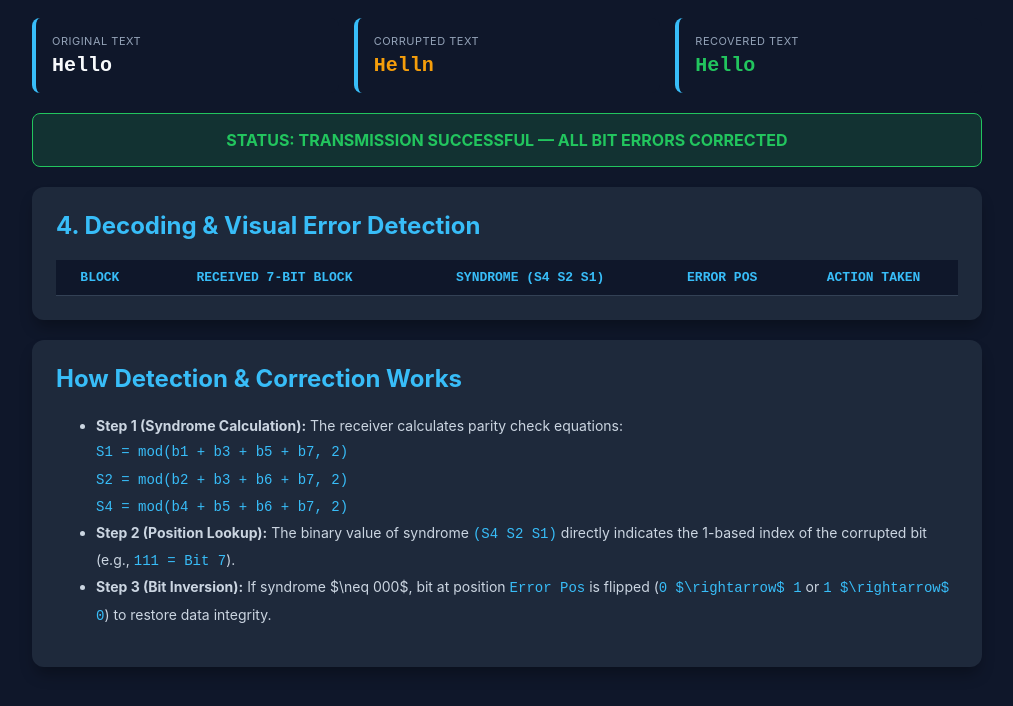
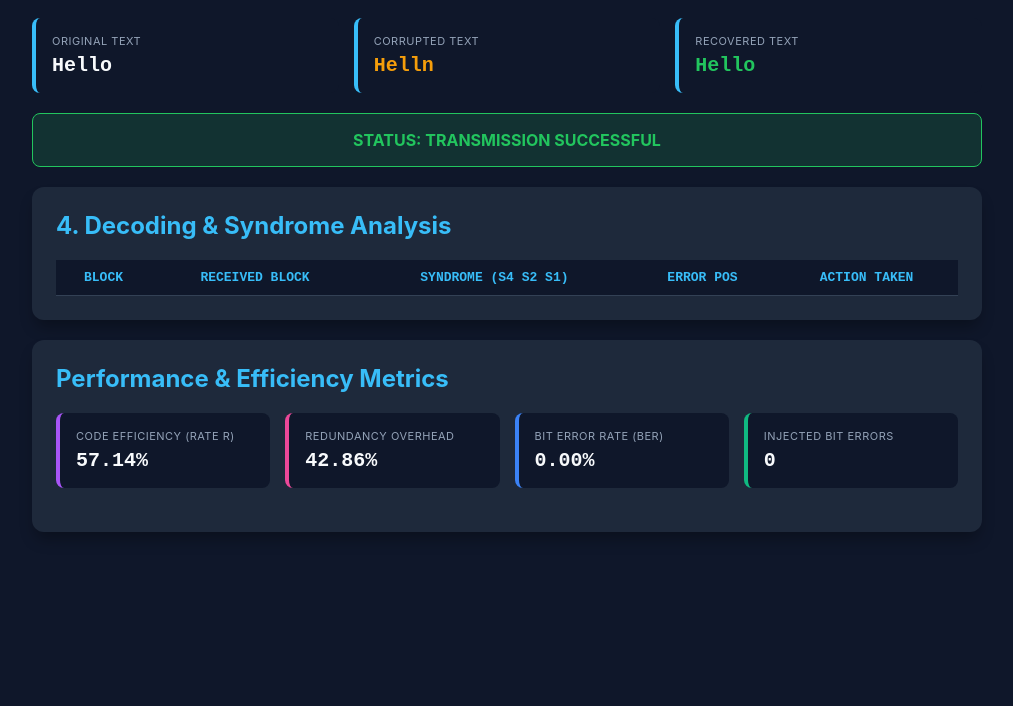
Before and after one commit to sadaf0915/Hamming_Code, a plain HTML site: page index.html in a window 1280 px wide. Shown: the part 72-778 px from the top of the page, without its empty margins (133-1146 px from the left). Drawn offline with Linux system fonts and the light colour scheme.

Commit message:
Update4 index.html

```diff
--- a/index.html
+++ b/index.html
@@ -75,7 +75,6 @@
             background: #0f172a;
             border: 1px solid #334155;
         }
-        .bit-error { background: rgba(239, 68, 68, 0.3); border-color: var(--error); color: var(--error); }
         .bit-corrected { background: rgba(34, 197, 94, 0.3); border-color: var(--success); color: var(--success); animation: pulse 1.5s infinite; }
 
         @keyframes pulse {
@@ -112,14 +111,14 @@
     <!-- Status Banner -->
     <div id="statusBanner" class="status-banner status-success">Processing Transmission Stream...</div>
 
-    <!-- Interactive Decoding Table -->
+    <!-- Decoding & Syndrome Analysis Card -->
     <div class="card">
-        <h2>4. Decoding & Visual Error Detection</h2>
+        <h2>4. Decoding & Syndrome Analysis</h2>
         <table>
             <thead>
                 <tr>
                     <th>Block</th>
-                    <th>Received 7-Bit Block</th>
+                    <th>Received Block</th>
                     <th>Syndrome (S4 S2 S1)</th>
                     <th>Error Pos</th>
                     <th>Action Taken</th>
@@ -131,18 +130,27 @@
         </table>
     </div>
 
-    <!-- Step-by-Step Logic Explanation -->
+    <!-- Performance & Efficiency Metrics -->
     <div class="card">
-        <h2>How Detection & Correction Works</h2>
-        <ul style="line-height: 1.8; color: #cbd5e1; font-size: 14px;">
-            <li><strong>Step 1 (Syndrome Calculation):</strong> The receiver calculates parity check equations:
-                <br><code style="color: var(--accent);">S1 = mod(b1 + b3 + b5 + b7, 2)</code>
-                <br><code style="color: var(--accent);">S2 = mod(b2 + b3 + b6 + b7, 2)</code>
-                <br><code style="color: var(--accent);">S4 = mod(b4 + b5 + b6 + b7, 2)</code>
-            </li>
-            <li><strong>Step 2 (Position Lookup):</strong> The binary value of syndrome <code style="color: var(--accent);">(S4 S2 S1)</code> directly indicates the 1-based index of the corrupted bit (e.g., <code style="color: var(--accent);">111 = Bit 7</code>).</li>
-            <li><strong>Step 3 (Bit Inversion):</strong> If syndrome $\neq 000$, bit at position <code style="color: var(--accent);">Error Pos</code> is flipped (<code style="color: var(--accent);">0 $\rightarrow$ 1</code> or <code style="color: var(--accent);">1 $\rightarrow$ 0</code>) to restore data integrity.</li>
-        </ul>
+        <h2>Performance & Efficiency Metrics</h2>
+        <div class="grid">
+            <div class="metric-box" style="border-color: #a855f7;">
+                <div class="metric-title">Code Efficiency (Rate R)</div>
+                <div class="metric-val">57.14%</div>
+            </div>
+            <div class="metric-box" style="border-color: #ec4899;">
+                <div class="metric-title">Redundancy Overhead</div>
+                <div class="metric-val">42.86%</div>
+            </div>
+            <div class="metric-box" style="border-color: #3b82f6;">
+                <div class="metric-title">Bit Error Rate (BER)</div>
+                <div class="metric-val" id="berVal">0.00%</div>
+            </div>
+            <div class="metric-box" style="border-color: #10b981;">
+                <div class="metric-title">Injected Bit Errors</div>
+                <div class="metric-val" id="errCountVal">0</div>
+            </div>
+        </div>
     </div>
 
     <script>
@@ -157,8 +165,14 @@
         document.getElementById('origText').textContent = orig;
         document.getElementById('corrText').textContent = corr;
         document.getElementById('recText').textContent = rec;
+        document.getElementById('errCountVal').textContent = errs;
 
-        // Render Syndrome & Bit Correction Table
+        // Calculate BER
+        const totalBits = orig.length * 8 * (7/4);
+        const ber = totalBits > 0 ? ((errs / totalBits) * 100).toFixed(2) : '0.00';
+        document.getElementById('berVal').textContent = ber + '%';
+
+        // Render Syndrome Table & Highlighted Errors
         const tbody = document.getElementById('syndromeTableBody');
         if (blocksData) {
             const rows = blocksData.split(';');
@@ -172,7 +186,7 @@
                 if (action.includes('CORRECTED')) actionClass = 'action-corrected';
                 if (action.includes('FAILED')) actionClass = 'action-failed';
 
-                // Format Received Bits into Visual Boxes
+                // Format Received Bits into Visual Boxes with Highlighting
                 const rawBits = recv.replace(/\s+/g, '').split('');
                 let visualBitsHTML = '<div class="bit-container">';
                 rawBits.forEach((bit, idx) => {
@@ -196,13 +210,13 @@
             });
         }
 
-        // Status Banner Evaluation
+        // Evaluate Transmission Status
         const banner = document.getElementById('statusBanner');
         if (orig === rec) {
-            banner.textContent = "STATUS: TRANSMISSION SUCCESSFUL — ALL BIT ERRORS CORRECTED";
+            banner.textContent = "STATUS: TRANSMISSION SUCCESSFUL";
             banner.className = "status-banner status-success";
         } else {
-            banner.textContent = "STATUS: TRANSMISSION FAILED — MULTI-BIT ERRORS DETECTED";
+            banner.textContent = "STATUS: TRANSMISSION FAILED";
             banner.className = "status-banner status-fail";
         }
     </script>
```
